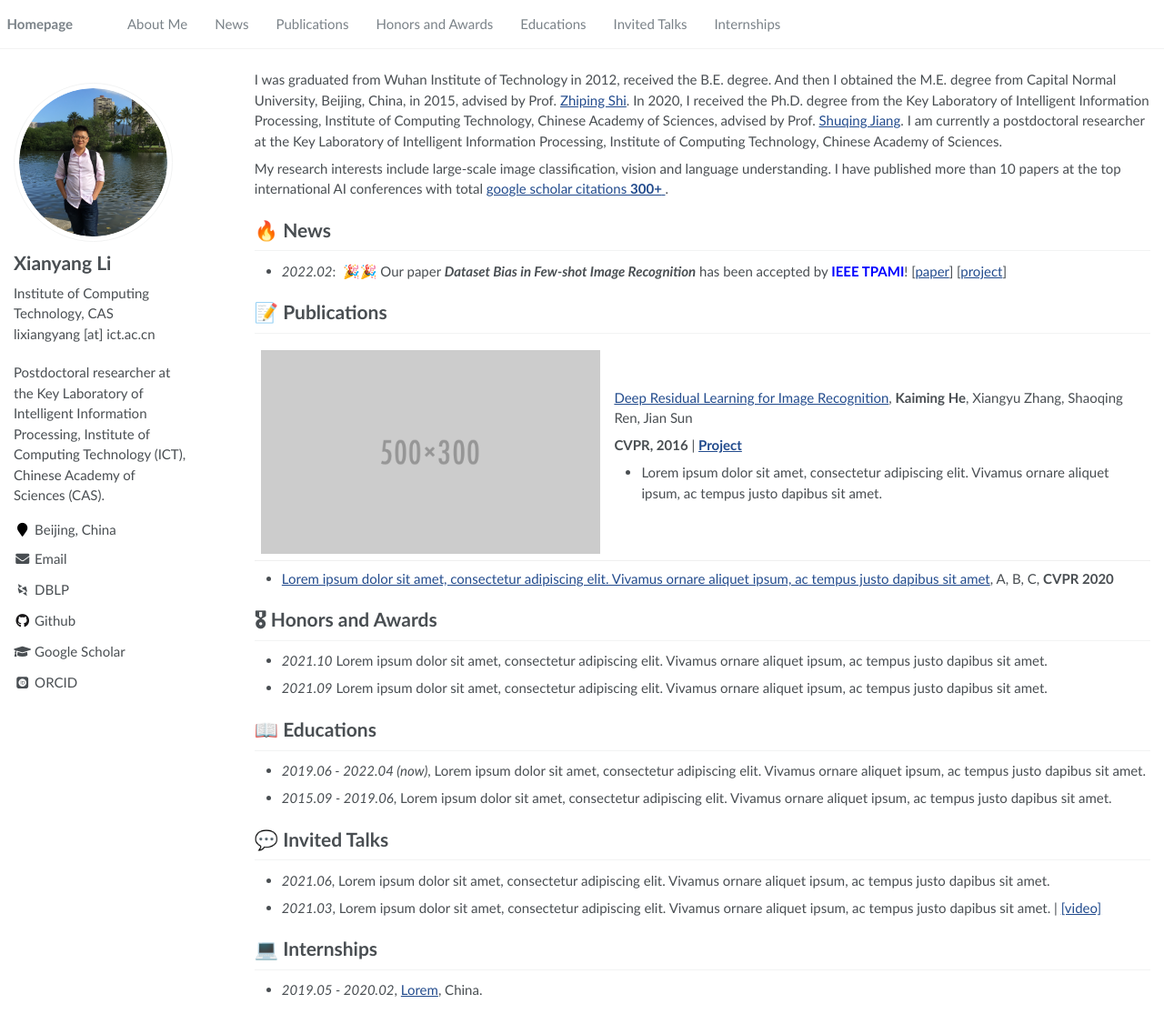
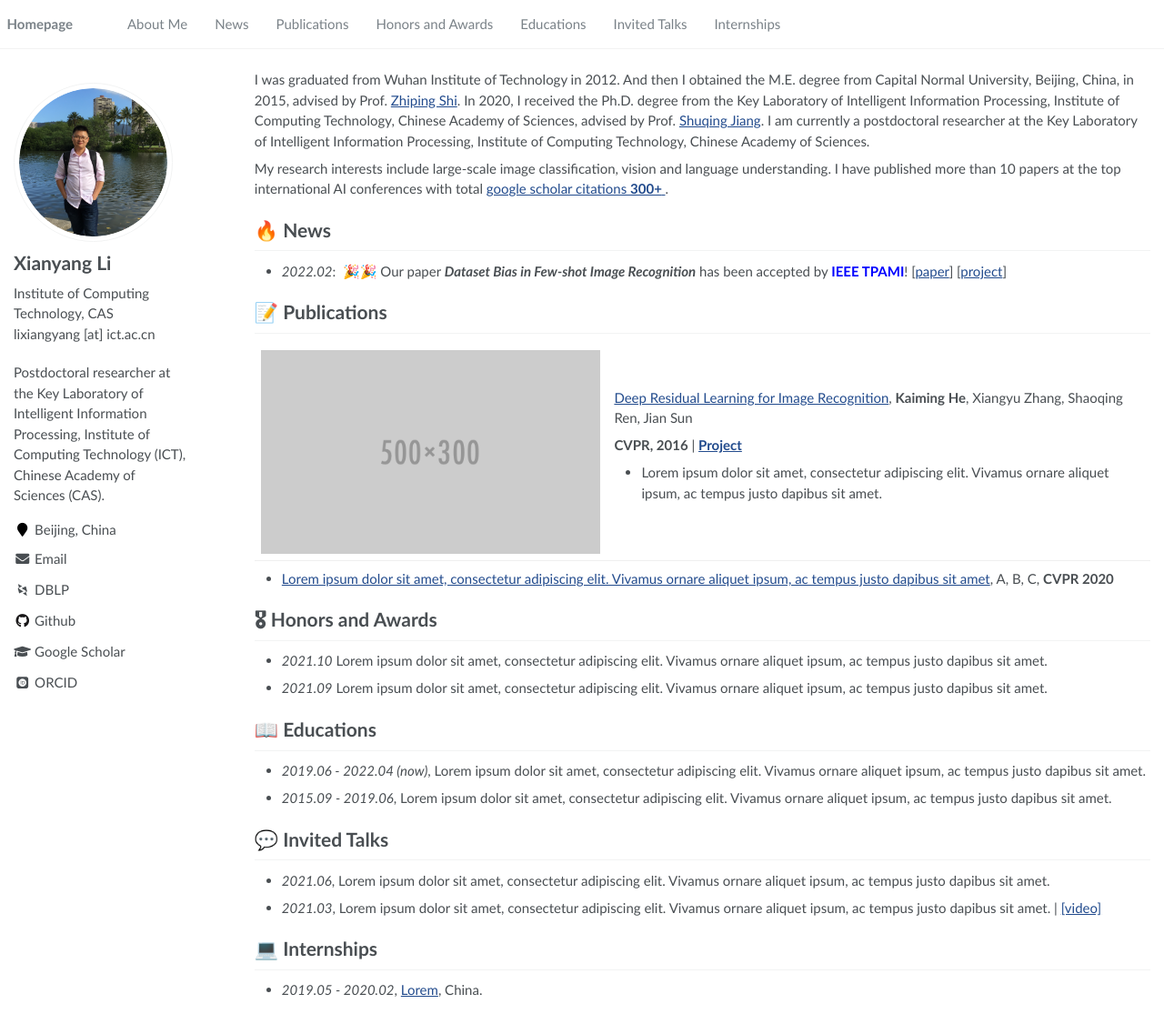
Before and after one commit to yang-zheming/xiangyangli20.github.io, a Jekyll site: the page built from _pages/about.md, in a window 1280 px wide and 1115 px high. Shown: the whole window at 91% size. Built offline with Jekyll 4.4.1, drawn with Linux system fonts in a browser that asks for light colours; some web fonts are replaced.

Commit message:
Update about.md

```diff
--- a/_pages/about.md
+++ b/_pages/about.md
@@ -10,7 +10,7 @@ redirect_from:
 
 <span class='anchor' id='about-me'></span>
 
-I was graduated from Wuhan Institute of Technology in 2012, received the B.E. degree. And then I obtained the M.E. degree from Capital Normal University, Beijing, China, in 2015, advised by Prof. <a href='hhttps://iec.cnu.edu.cn/szdw/bssds/bssds1/105294.htm'>Zhiping Shi</a>. In 2020, I received the Ph.D. degree from the Key Laboratory of Intelligent Information Processing, Institute of Computing Technology, Chinese Academy of Sciences, advised by Prof. <a href='http://www.ict.ac.cn/sourcedb_2018_ict_cas/cn/jssrck/200909/t20090917_2496647.html'>Shuqing Jiang</a>. I am currently a postdoctoral researcher at the Key Laboratory of Intelligent Information Processing, Institute of Computing Technology, Chinese Academy of Sciences.
+I was graduated from Wuhan Institute of Technology in 2012. And then I obtained the M.E. degree from Capital Normal University, Beijing, China, in 2015, advised by Prof. <a href='hhttps://iec.cnu.edu.cn/szdw/bssds/bssds1/105294.htm'>Zhiping Shi</a>. In 2020, I received the Ph.D. degree from the Key Laboratory of Intelligent Information Processing, Institute of Computing Technology, Chinese Academy of Sciences, advised by Prof. <a href='http://www.ict.ac.cn/sourcedb_2018_ict_cas/cn/jssrck/200909/t20090917_2496647.html'>Shuqing Jiang</a>. I am currently a postdoctoral researcher at the Key Laboratory of Intelligent Information Processing, Institute of Computing Technology, Chinese Academy of Sciences.
 
 My research interests include large-scale image classification, vision and language understanding. I have published more than 10 papers at the top international AI conferences with total <a href='https://scholar.google.com/citations?user=n6WBCgUAAAAJ&hl'>google scholar citations <strong><span>300+</span> </strong></a>.
 
```
